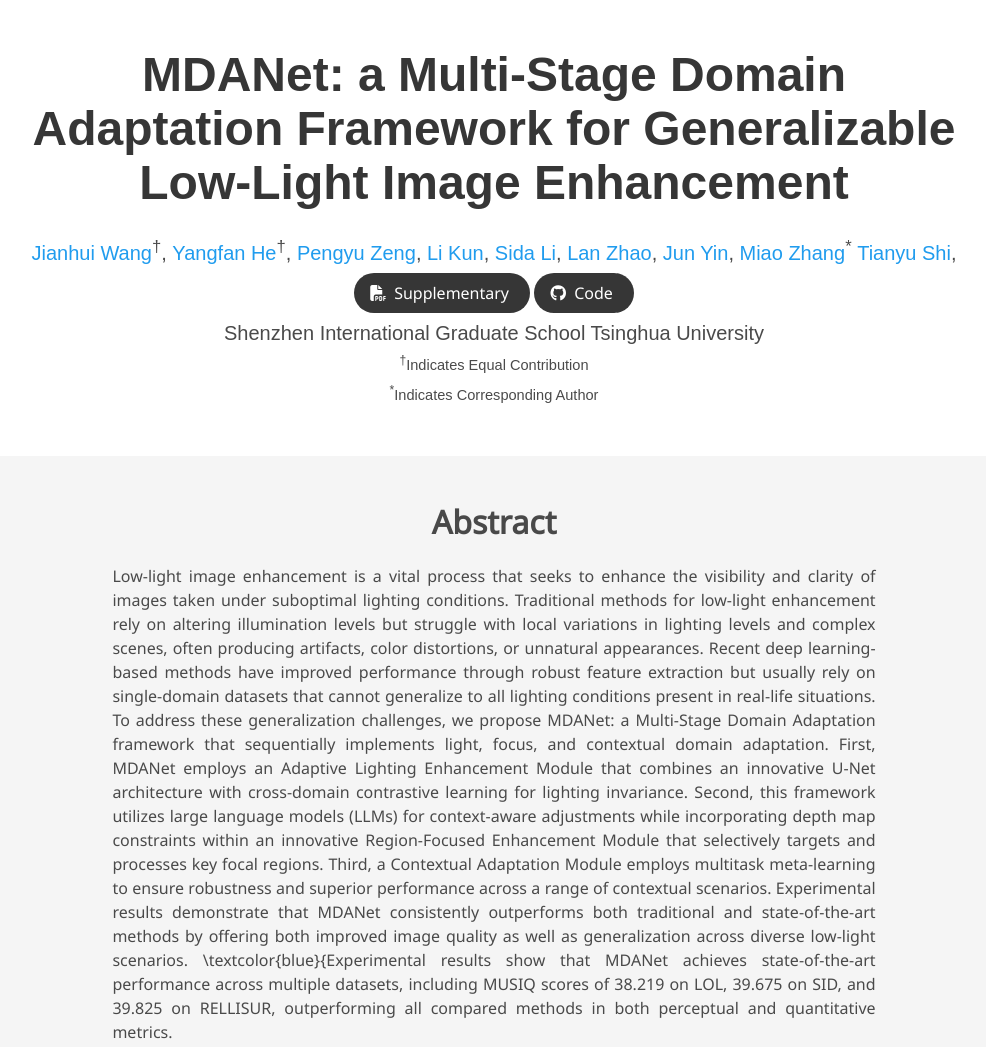
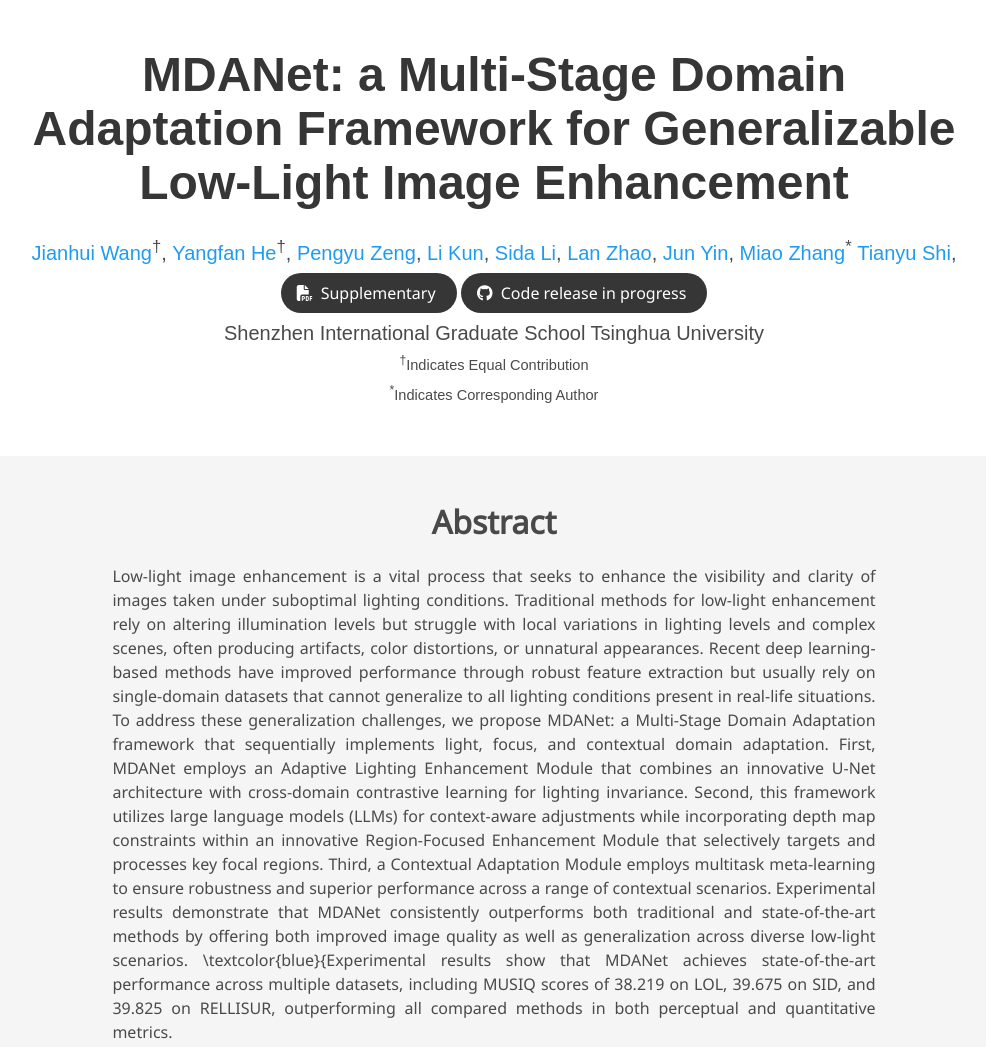
Before and after one commit to MiaoRain/MDANet, a plain HTML site: page index.html in a window 1280 px wide. Shown: the top 1047 px of the page, without its empty margins (146-1132 px from the left). Drawn offline with nearby package versions, Linux system fonts and the light colour scheme; some icons are missing; a web font is replaced by a local one.

Commit message:
Update index.html

```diff
--- a/index.html
+++ b/index.html
@@ -95,7 +95,7 @@
                     <span class="icon">
                       <i class="fab fa-github"></i>
                     </span>
-                    <span>Code</span>
+                    <span>Code release in progress</span>
                   </a>
                 </span>
 
```
